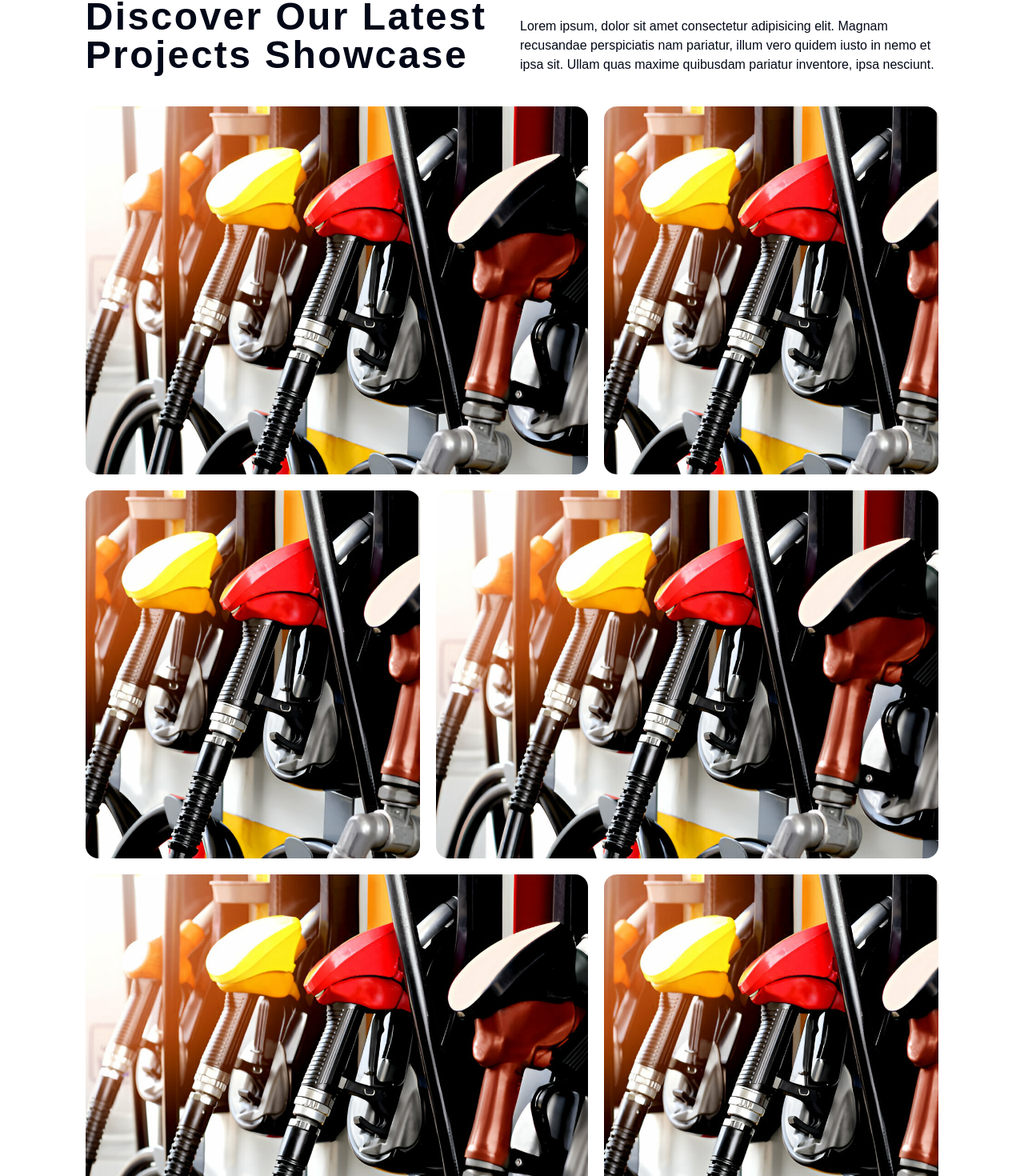
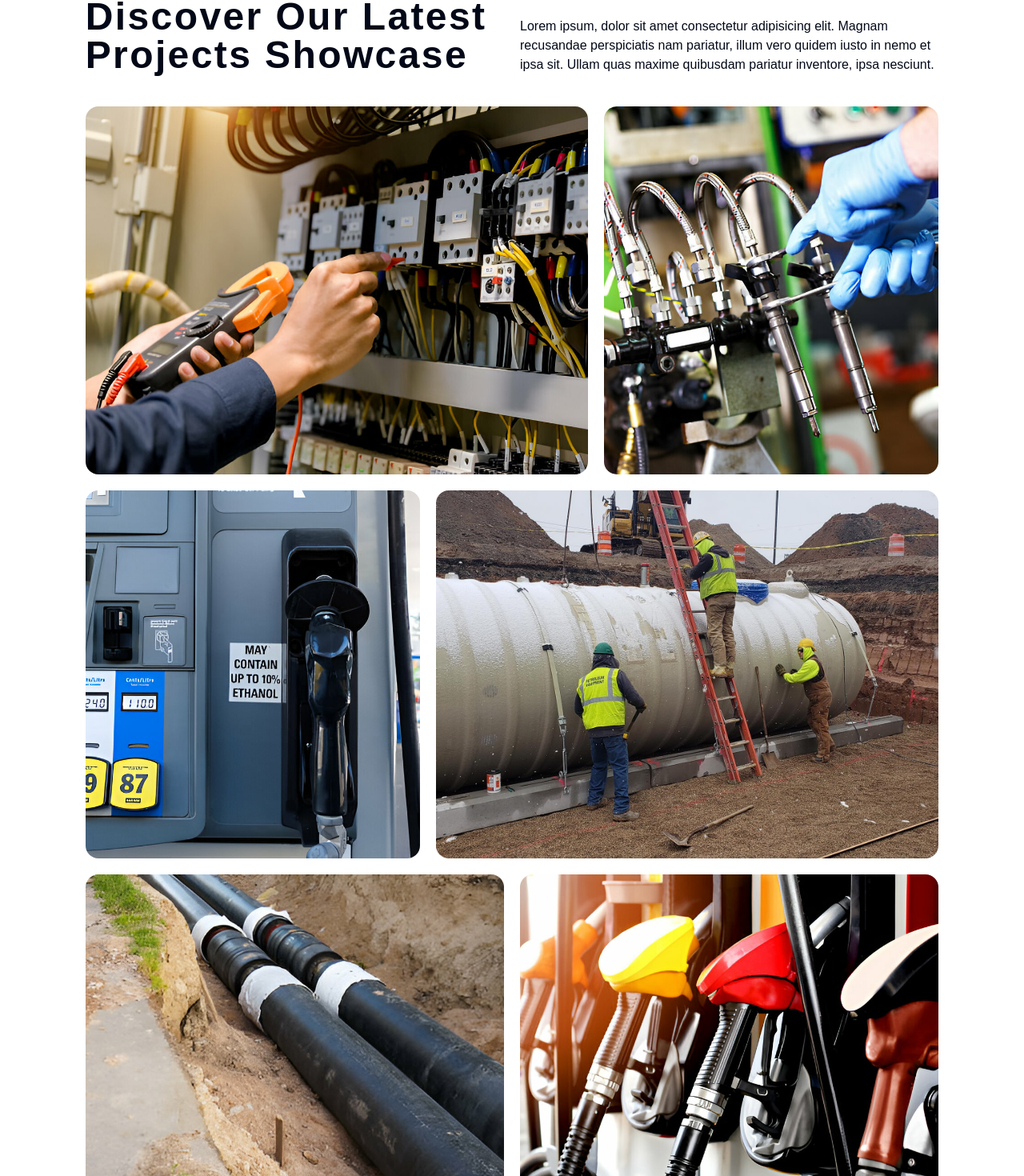
Before and after one commit to PrinceNarteh/engtech-engineering, a Next.js app: page /projects in a window 1280 px wide. Shown: the part 587-2057 px from the top of the page at 80% size. Built offline with nearby package versions, Linux system fonts and the light colour scheme; a web font is replaced by a local one; what @shrutibalasa/tailwind-grid-auto-fit would draw is missing.

Commit message:
feat: add ProjectCard component

```diff
--- a/app/projects/page.tsx
+++ b/app/projects/page.tsx
@@ -1,5 +1,6 @@
 import Banner from "@/components/banner";
 import { HeadingTitle } from "@/components/heading-title";
+import { ProjectCard } from "@/components/ProjectCard";
 import Image from "next/image";
 import React from "react";
 
@@ -27,72 +28,48 @@ const ProjectsPage = () => {
           </div>
           <div className="space-y-5">
             <div className="flex flex-col md:flex-row gap-5">
-              <div className="relative rounded-2xl flex-1 lg:flex-[3] h-[460px] overflow-hidden group">
-                <Image
-                  src="/images/hero.jpg"
-                  width="800"
-                  height={800}
-                  alt=""
-                  className="w-full h-full object-cover"
+              <ProjectCard
+                image="/images/electrical-repairs.jpg"
+                heading="Electrical Works"
+                location="Goil Filling Station, Takoradi"
+                className="lg:flex-[3]"
               />
-                <div className="flex flex-col items-center justify-end pb-10 absolute inset-0 bg-gradient-to-t from-[#103b38] opacity-0 transform translate-y-20 group-hover:opacity-100 group-hover:translate-y-0 transition duration-500 cursor-pointer">
-                  <h4 className="text-4xl text-white">Electrical Repairs</h4>
-                  <p className="text-[#F7B550] uppercase text-lg font-semibold tracking-wider">
-                    Goil Filling Station, Takoradi
-                  </p>
-                </div>
-              </div>
-              <div className="rounded-2xl flex-1 lg:flex-[2] overflow-hidden">
-                <Image
-                  src="/images/hero.jpg"
-                  width="800"
-                  height={800}
-                  alt=""
-                  className="w-full h-full object-cover"
+              <ProjectCard
+                image="/images/fuel-dispenser-repairs.jpg"
+                heading="Fuel Dispenser Repairs"
+                location="Total Filling Station, Kasoa"
+                className="lg:flex-[2]"
               />
-              </div>
             </div>
 
             <div className="flex flex-col md:flex-row gap-5">
-              <div className="rounded-2xl flex-1 lg:flex-[2] h-[460px] overflow-hidden">
-                <Image
-                  src="/images/hero.jpg"
-                  width="800"
-                  height={800}
-                  alt=""
-                  className="w-full h-full object-cover"
+              <ProjectCard
+                image="/images/fuel-dispenser.jpg"
+                heading="Fuel Dispenser"
+                location="Pacific Filling Station, Cape Coast"
+                className="lg:flex-[2]"
               />
-              </div>
-              <div className="rounded-2xl flex-1 lg:flex-[3] overflow-hidden">
-                <Image
-                  src="/images/hero.jpg"
-                  width="800"
-                  height={800}
-                  alt=""
-                  className="w-full h-full object-cover"
+              <ProjectCard
+                image="/images/surface-tank.jpg"
+                heading="Electrical Works"
+                location="Total Filling Station, Kasoa"
+                className="lg:flex-[3]"
               />
-              </div>
             </div>
 
             <div className="flex flex-col md:flex-row gap-5">
-              <div className="rounded-2xl flex-1 lg:flex-[3] h-[460px] overflow-hidden">
-                <Image
-                  src="/images/hero.jpg"
-                  width="800"
-                  height={800}
-                  alt=""
-                  className="w-full h-full object-cover"
+              <ProjectCard
+                image="/images/underground-pipes.jpg"
+                heading="Underground Pipes"
+                location="Total Filling Station, Kasoa"
+                className="lg:flex-[3]"
               />
-              </div>
-              <div className="rounded-2xl flex-1 lg:flex-[2] overflow-hidden">
-                <Image
-                  src="/images/hero.jpg"
-                  width="800"
-                  height={800}
-                  alt=""
-                  className="w-full h-full object-cover"
+              <ProjectCard
+                image="/images/hero.jpg"
+                heading="Fuel Dispenser"
+                location="Total Filling Station, Kasoa"
+                className="lg:flex-[3]"
               />
-              </div>
             </div>
           </div>
         </div>
--- /dev/null
+++ b/components/ProjectCard.tsx
@@ -0,0 +1,40 @@
+import { cn } from "@/lib/utils";
+import Image from "next/image";
+import React from "react";
+
+interface ProjectCardProps {
+  image: string;
+  heading: string;
+  location: string;
+  className?: string;
+}
+
+export const ProjectCard = ({
+  image,
+  heading,
+  location,
+  className,
+}: ProjectCardProps) => {
+  return (
+    <div
+      className={cn(
+        "relative rounded-2xl flex-1 h-[460px] overflow-hidden group",
+        className
+      )}
+    >
+      <Image
+        src={image}
+        width="800"
+        height={800}
+        alt=""
+        className="w-full h-full object-cover"
+      />
+      <div className="flex flex-col items-center justify-end pb-10 absolute inset-0 bg-gradient-to-t from-[#103b38] opacity-0 transform translate-y-20 group-hover:opacity-100 group-hover:translate-y-0 transition duration-500 cursor-pointer">
+        <h4 className="text-4xl text-white">{heading}</h4>
+        <p className="text-[#F7B550] uppercase text-lg font-semibold tracking-wider">
+          {location}
+        </p>
+      </div>
+    </div>
+  );
+};
```
Lines whose indentation alone changed are shown as unchanged.
